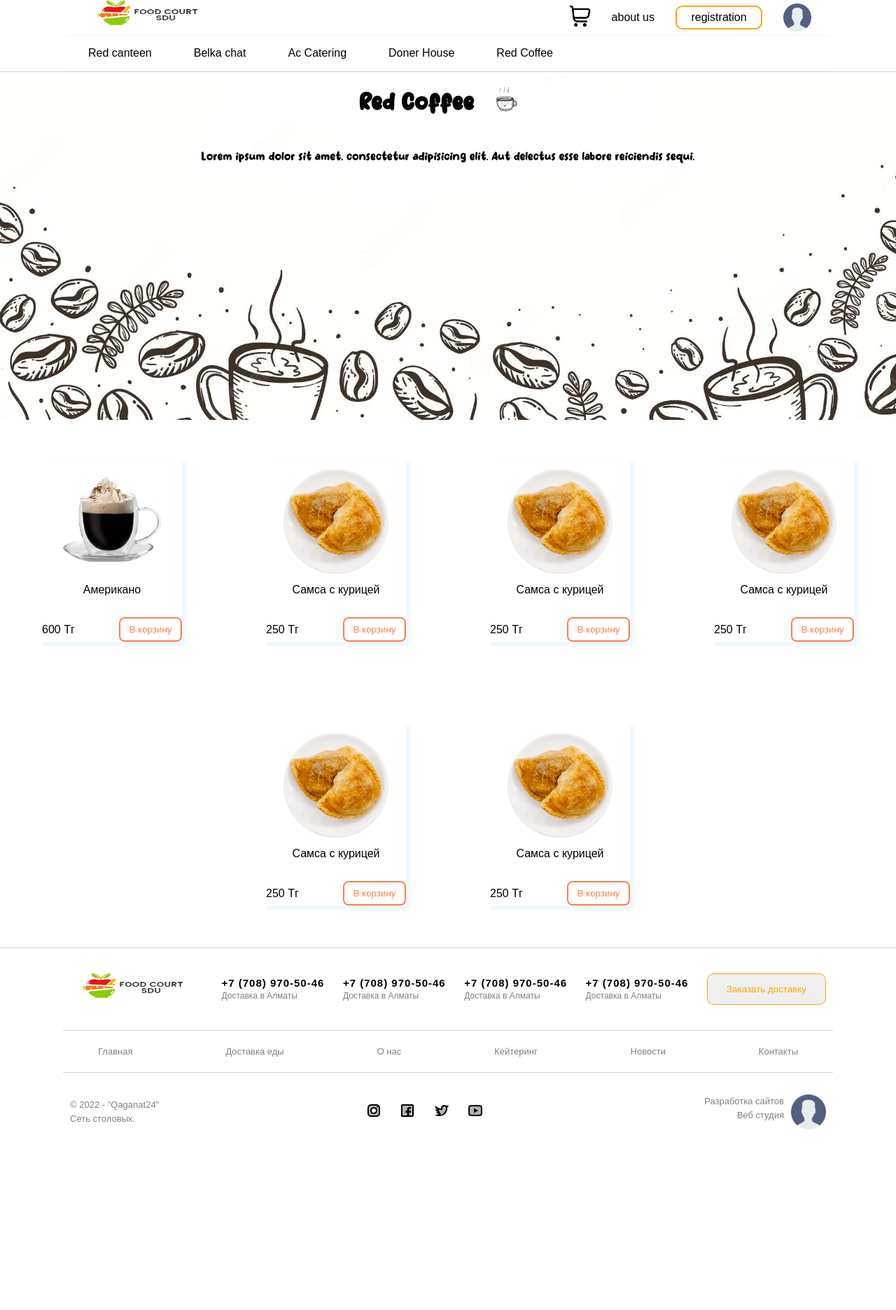
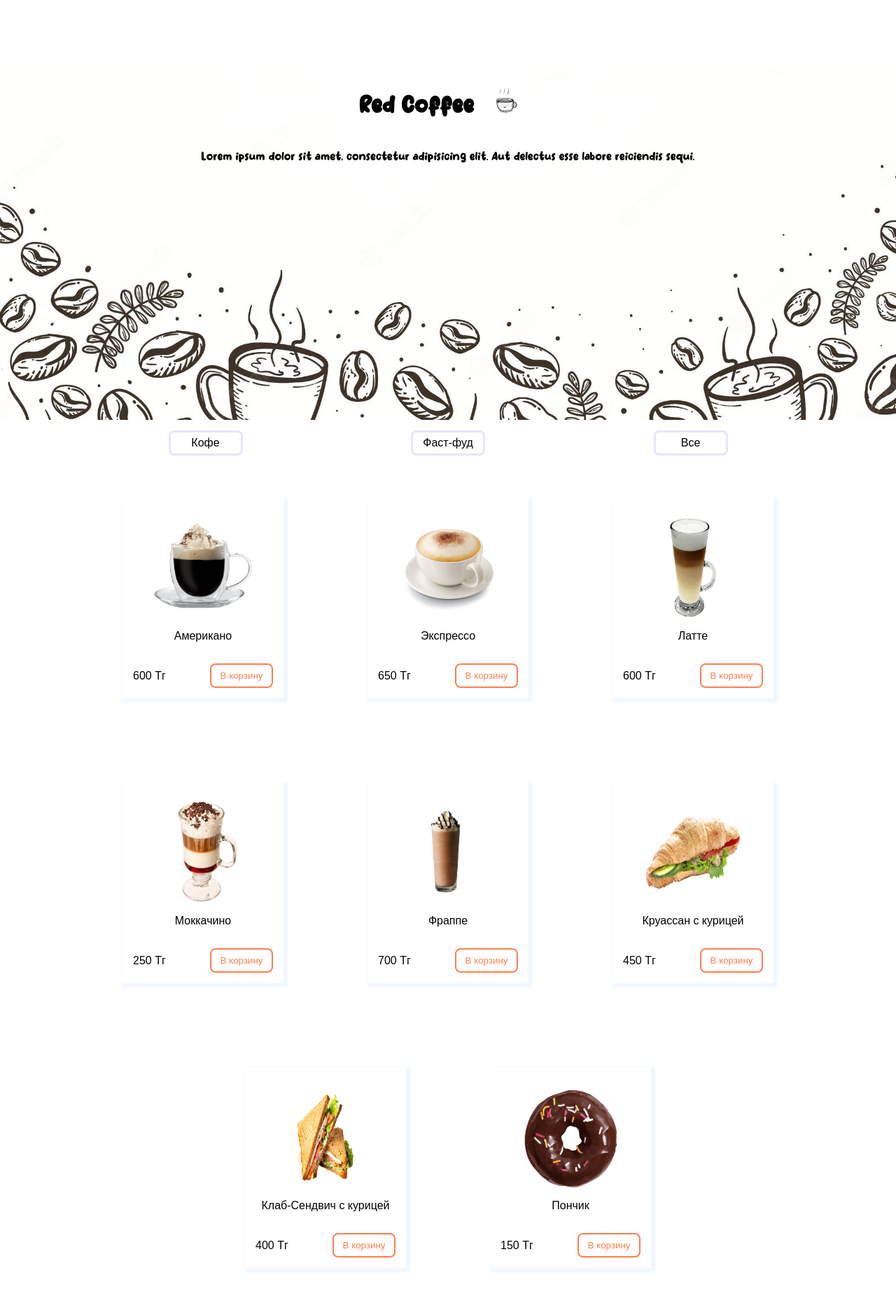
Before and after one commit to YerkanatSultanov/Food-court-SDU, a PHP site: page /redCoffee.html in a window 1280 px wide. Shown: the whole page at 70% size. Before the commit the page ends 1614 px from the top, so only its background shows below. Run offline with PHP 8.4, Linux system fonts and the light colour scheme.

Commit message:
mb end the redCoffee part

```diff
--- a/redCanteen.css
+++ b/redCanteen.css
@@ -15,7 +15,9 @@
 .price{
     font-size: 17px;
 }
-
+.main{
+    width: 100%;
+}
 .foodsMenu{
     display: flex;
     flex-wrap: wrap;
@@ -129,7 +131,6 @@
          .choosing{
              display: flex;
              flex-direction: column;
-
          }
     .name{
         width: 150px;
--- a/redCoffee.css
+++ b/redCoffee.css
@@ -3,12 +3,17 @@
     font-family: myFirstFont;
     src: url(./fonts/First-Coffee.ttf);
 }
-
+.main1{
+    width: 100%;
+    margin: 0;
+    padding: 0;
+}
 .main{
     width: 100%;
     display: flex;
     flex-wrap: wrap;
     justify-content: center;
+    align-items: center;
 }
 .secMain{
     font-family: myFirstFont;
@@ -20,6 +25,8 @@
 .header{
     display: flex;
     justify-content: center;
+    text-align: center;
+    align-items: center;
     height: 100px;
     color: #000000;
 }
@@ -28,13 +35,50 @@
 
 .coffeePhoto{
     background-image: url('./img/coffeeBackground (1).jpg');
-    background-size: cover;
+    background-size: 100%;
+    background-repeat: no-repeat;
     background-position: center;
     width: 100%;
     height: 500px;
 }
 
+.foodsMenu{
+    display: flex;
+    flex-wrap: wrap;
+    justify-content: center;
+}
+.choosing{
+    width: 100%;
+    display: flex;
+    justify-content: space-evenly;
+}
+.places{
+    display: flex;
+    flex-wrap: wrap;
+    justify-content: center;
+}
+.name{
+    margin-top: 15px;
+    transition: 0.3s;
+    text-align: center;
+    display: flex;
+    align-items: center;
+    justify-content: center;
+    width: 100px;
+    height: 30px;
+    border-style: solid;
+    border-color: lavender;
+    cursor: pointer;
+    border-radius: 8px;
+    color: black;
+}
+
+.name:hover{
+    border-color: coral;
+}
+
 .Part{
+    padding: 15px;
     display: flex;
     flex-direction: column;
     justify-content: center;
@@ -100,6 +144,31 @@
     }
 }
 
+@media screen and (max-width: 400px) {
+    .header h1{
+        font-size: 20px;
+    }
+}
+
+@media screen and (max-width: 400px) {
+    .choosing {
+        display: flex;
+        flex-direction: column;
+
+    }
+    .main1{
+        width: 100%;
+    }
+    .name {
+        width: 150px;
+        margin-left: auto;
+        margin-right: auto;
+    }
+    .foodsMenu{
+        padding: 5px;
+    }
+}
+
 /* .photo{
     width: 700px;
 } */
--- a/redCoffee.html
+++ b/redCoffee.html
@@ -8,34 +8,36 @@
         <!-- <link rel="stylesheet" href="./welcomePage.css"> -->
         <link rel="stylesheet" href="./common.css">
         <link rel="stylesheet" href="./redCoffee.css">
+        <script src="redCoffe.js"></script>
+
     </head>
 <body>
-    <nav>
-        <div class="uppernav">
-            <a href="./welcomePage.html">
-                <img src="./img/logo3bg.png" class="logo">
-            </a>
-            <div class="firstnavright">
-                <a href="./cart.html">
-                    <img src="./img/cart.png" width="30px" height="30px">
-                </a>
-                <a href="./aboutUs.html">
-                    <p class="navp">about us</p>
-                </a>
-                <div class="registrationButton">registration</div>
-                <img src="./icons/user.png" width="40px" height="40px"  alt="profilepic" style="margin-right: 25px;margin-left: 30px;">
-            </div>
-        </div>
+<!--    <nav>-->
+<!--        <div class="uppernav">-->
+<!--            <a href="./welcomePage.html">-->
+<!--                <img src="./img/logo3bg.png" class="logo">-->
+<!--            </a>-->
+<!--            <div class="firstnavright">-->
+<!--                <a href="./cart.html">-->
+<!--                    <img src="./img/cart.png" width="30px" height="30px">-->
+<!--                </a>-->
+<!--                <a href="./aboutUs.html">-->
+<!--                    <p class="navp">about us</p>-->
+<!--                </a>-->
+<!--                <div class="registrationButton">registration</div>-->
+<!--                <img src="./icons/user.png" width="40px" height="40px"  alt="profilepic" style="margin-right: 25px;margin-left: 30px;">-->
+<!--            </div>-->
+<!--        </div>-->
         <!-- <div style="width: 85%; height: 2px; background-color: gray;"></div> -->
-        <div class="belownav">
-            <a href="./redCanteen.html"  class="nava">Red canteen</a>
-            <a href="./belkaChat.html" class="nava">Belka chat</a>
-            <a href="./acCatering.html" class="nava">Ac Catering</a>
-            <a href="./donerHouse.html" class="nava">Doner House</a>
-            <a href="./redCoffee.html" class="nava">Red Coffee</a>
-        </div>
-    </nav>
-<div class="main">
+<!--        <div class="belownav">-->
+<!--            <a href="./redCanteen.html"  class="nava">Red canteen</a>-->
+<!--            <a href="./belkaChat.html" class="nava">Belka chat</a>-->
+<!--            <a href="./acCatering.html" class="nava">Ac Catering</a>-->
+<!--            <a href="./donerHouse.html" class="nava">Doner House</a>-->
+<!--            <a href="./redCoffee.html" class="nava">Red Coffee</a>-->
+<!--        </div>-->
+<!--    </nav>-->
+<div class="main1">
     <div class="coffeePhoto">
         <div class="secMain">
             <div class="header">
@@ -48,118 +50,66 @@
         </div>
     </div>
     <div class="main">
-        <div class="Part">
-            <div class="samsaSKurPhoto"><img src="/img/png-clipart-coffee-marocchino-latte-cafe-au-lait-espresso-coffee-cafe-teacup-removebg-preview.png" alt="samsa" class="photo"></div>
-            <div class="text">Американо</div>
-            <div class="priceAndCart">
-                <div class="price">600 Тг</div>
-                <div class="cart">
-                    <button class="toCart">В корзину</button>
-                </div>
+        <div class="foodsMenu">
+            <div class="choosing">
+                <div class="name" onclick="clickk2(this)">Кофе</div>
+                <div class="name" onclick="clickk2(this)">Фаст-фуд</div>
+                <div class="name" onclick="clickk2(this)">Все</div>
             </div>
-        </div>
-        <div class="Part">
-            <div class="samsaSKurPhoto"><img src="img/bakery%20(1).png" alt="samsa" class="photo"></div>
-            <div class="text">Самса с курицей</div>
-            <div class="priceAndCart">
-                <div class="price">250 Тг</div>
-                <div class="cart">
-                    <button class="toCart">В корзину</button>
-                </div>
-            </div>
-        </div>
-        <div class="Part">
-            <div class="samsaSKurPhoto"><img src="img/bakery%20(1).png" alt="samsa" class="photo"></div>
-            <div class="text">Самса с курицей</div>
-            <div class="priceAndCart">
-                <div class="price">250 Тг</div>
-                <div class="cart">
-                    <button class="toCart">В корзину</button>
-                </div>
-            </div>
-        </div>
-        <div class="Part">
-            <div class="samsaSKurPhoto"><img src="img/bakery%20(1).png" alt="samsa" class="photo"></div>
-            <div class="text">Самса с курицей</div>
-            <div class="priceAndCart">
-                <div class="price">250 Тг</div>
-                <div class="cart">
-                    <button class="toCart">В корзину</button>
-                </div>
-            </div>
-        </div>
-        <div class="Part">
-            <div class="samsaSKurPhoto"><img src="img/bakery%20(1).png" alt="samsa" class="photo"></div>
-            <div class="text">Самса с курицей</div>
-            <div class="priceAndCart">
-                <div class="price">250 Тг</div>
-                <div class="cart">
-                    <button class="toCart">В корзину</button>
-                </div>
-            </div>
-        </div>
-        <div class="Part">
-            <div class="samsaSKurPhoto"><img src="img/bakery%20(1).png" alt="samsa" class="photo"></div>
-            <div class="text">Самса с курицей</div>
-            <div class="priceAndCart">
-                <div class="price">250 Тг</div>
-                <div class="cart">
-                    <button class="toCart">В корзину</button>
-                </div>
-            </div>
+            <div class= "places" id ="places"></div>
         </div>
     </div>
 </div>
 
 
-    <footer>
-        <div class="footerFirstFloor">
-            <img src="./img/logo3bg.png" class="logo" style="margin: 0;" alt="some">
-            <div class="phoneNumberBlock">
-                <h3 class="footerPhoneNumberh3">+7 (708) 970-50-46</h3>
-                <span class="footerDescriptionSpan">Доставка в Алматы</span>
-            </div>
-            <div class="phoneNumberBlock">
-                <h3 class="footerPhoneNumberh3">+7 (708) 970-50-46</h3>
-                <span class="footerDescriptionSpan">Доставка в Алматы</span>
-            </div>
-            <div class="phoneNumberBlock">
-                <h3 class="footerPhoneNumberh3">+7 (708) 970-50-46</h3>
-                <span class="footerDescriptionSpan">Доставка в Алматы</span>
-            </div>
-            <div class="phoneNumberBlock">
-                <h3 class="footerPhoneNumberh3">+7 (708) 970-50-46</h3>
-                <span class="footerDescriptionSpan">Доставка в Алматы</span>
-            </div>
-            <button class="footerButton">Заказать доставку</button>
-        </div>
-        <div class="footerSecondFloor">
-            <div class="navLinks" style="margin-left: 50px;">Главная</div>
-            <div class="navLinks">Доставка еды</div>
-            <div class="navLinks">О нас</div>
-            <div class="navLinks">Кейтеринг</div>
-            <div class="navLinks">Новости</div>
-            <div class="navLinks" style="margin-right: 50px;">Контакты</div>
-        </div>
-        <div class="footerThirdFloor">
-            <div>
-                <div class="footerBottomText">© 2022 - "Qaganat24"</div>
-                <div class="footerBottomText">Сеть столовых.</div>
-            </div>
-            <div>
-                <img src="./icons/icons8-instagram-24.png" style="margin-right: 20px;">
-                <img src="./icons/icons8-facebook-24.png" style="margin-right: 20px;">
-                <img src="./icons/icons8-twitter-24.png" style="margin-right: 20px;">
-                <img src="./icons/icons8-youtube-24.png" style="margin-right: 20px;">
-            </div>
-            <div style="display: flex;">
-                <div>
-                    <div class="footerBottomText">Разработка сайтов</div>
-                    <div class="footerBottomText" style=" text-align: right;">Веб студия</div>
-                </div>
-                <img src="./icons/user.png" width="50px" height="50px" style="margin-right: 10px;">
-            </div>
-        </div>
-    </footer>
+<!--    <footer>-->
+<!--        <div class="footerFirstFloor">-->
+<!--            <img src="./img/logo3bg.png" class="logo" style="margin: 0;" alt="some">-->
+<!--            <div class="phoneNumberBlock">-->
+<!--                <h3 class="footerPhoneNumberh3">+7 (708) 970-50-46</h3>-->
+<!--                <span class="footerDescriptionSpan">Доставка в Алматы</span>-->
+<!--            </div>-->
+<!--            <div class="phoneNumberBlock">-->
+<!--                <h3 class="footerPhoneNumberh3">+7 (708) 970-50-46</h3>-->
+<!--                <span class="footerDescriptionSpan">Доставка в Алматы</span>-->
+<!--            </div>-->
+<!--            <div class="phoneNumberBlock">-->
+<!--                <h3 class="footerPhoneNumberh3">+7 (708) 970-50-46</h3>-->
+<!--                <span class="footerDescriptionSpan">Доставка в Алматы</span>-->
+<!--            </div>-->
+<!--            <div class="phoneNumberBlock">-->
+<!--                <h3 class="footerPhoneNumberh3">+7 (708) 970-50-46</h3>-->
+<!--                <span class="footerDescriptionSpan">Доставка в Алматы</span>-->
+<!--            </div>-->
+<!--            <button class="footerButton">Заказать доставку</button>-->
+<!--        </div>-->
+<!--        <div class="footerSecondFloor">-->
+<!--            <div class="navLinks" style="margin-left: 50px;">Главная</div>-->
+<!--            <div class="navLinks">Доставка еды</div>-->
+<!--            <div class="navLinks">О нас</div>-->
+<!--            <div class="navLinks">Кейтеринг</div>-->
+<!--            <div class="navLinks">Новости</div>-->
+<!--            <div class="navLinks" style="margin-right: 50px;">Контакты</div>-->
+<!--        </div>-->
+<!--        <div class="footerThirdFloor">-->
+<!--            <div>-->
+<!--                <div class="footerBottomText">© 2022 - "Qaganat24"</div>-->
+<!--                <div class="footerBottomText">Сеть столовых.</div>-->
+<!--            </div>-->
+<!--            <div>-->
+<!--                <img src="./icons/icons8-instagram-24.png" style="margin-right: 20px;">-->
+<!--                <img src="./icons/icons8-facebook-24.png" style="margin-right: 20px;">-->
+<!--                <img src="./icons/icons8-twitter-24.png" style="margin-right: 20px;">-->
+<!--                <img src="./icons/icons8-youtube-24.png" style="margin-right: 20px;">-->
+<!--            </div>-->
+<!--            <div style="display: flex;">-->
+<!--                <div>-->
+<!--                    <div class="footerBottomText">Разработка сайтов</div>-->
+<!--                    <div class="footerBottomText" style=" text-align: right;">Веб студия</div>-->
+<!--                </div>-->
+<!--                <img src="./icons/user.png" width="50px" height="50px" style="margin-right: 10px;">-->
+<!--            </div>-->
+<!--        </div>-->
+<!--    </footer>-->
 </body>
 </html>
```
Also changed, not shown: redCoffe.js (added, +114 -0 lines), img/26-264924_chocolate-frapp-frapp-coffee-removebg-preview.png (added), img/34-349922_sandwiches--removebg-preview.png (added), img/5251578363822-removebg-preview.png (added), img/Espresso-PNG-Free-Download.png (added), img/Kruassan-s-kuritsey-gril-i-zharenym-bekonom-removebg-preview.png (added), img/free-png.ru-39-249x340.png (added), img/png-transparent-caffe-macchiato-latte-macchiato-cafe-au-lait-cappuccino-coffee-glass-cafe-coffee-removebg-preview.png (added).
